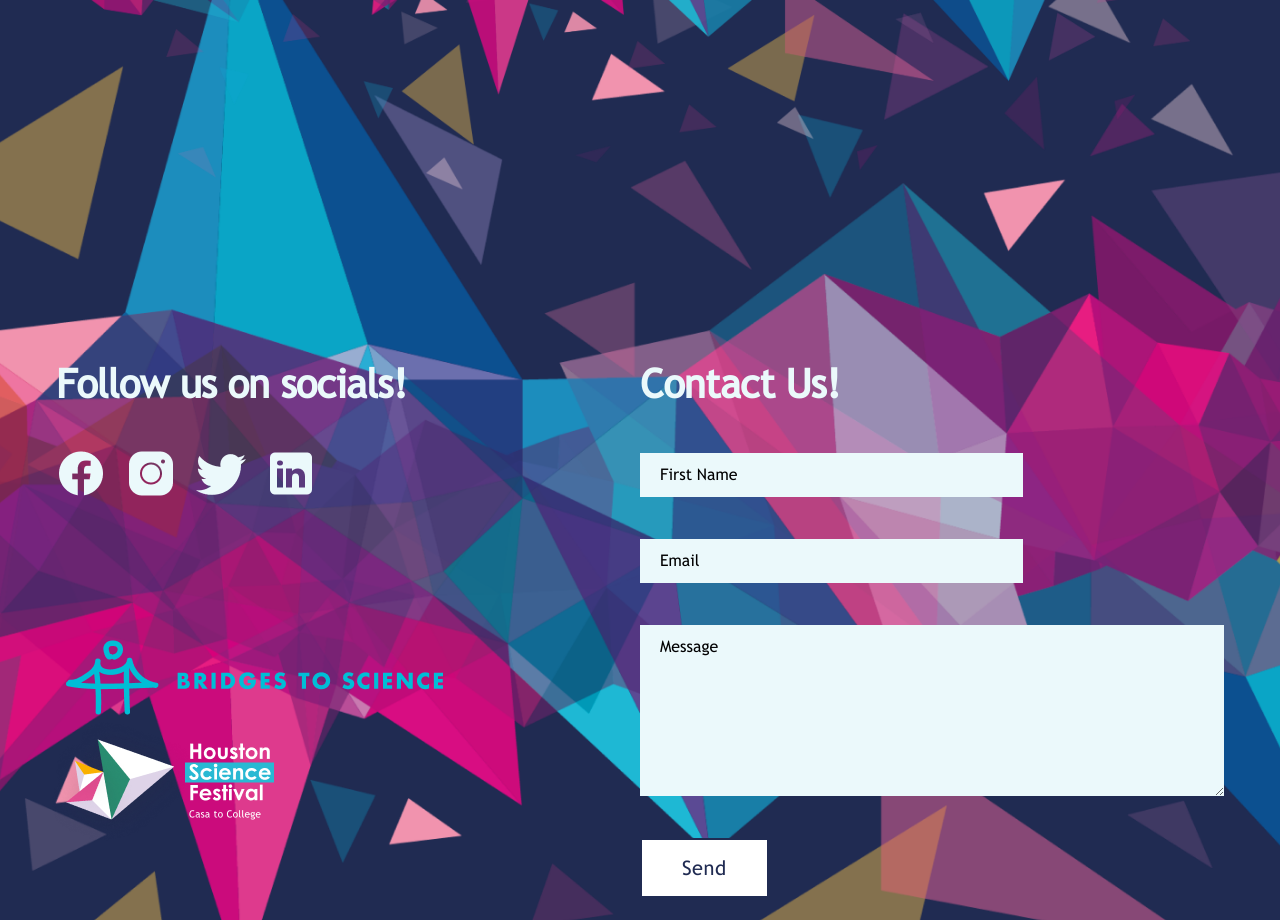
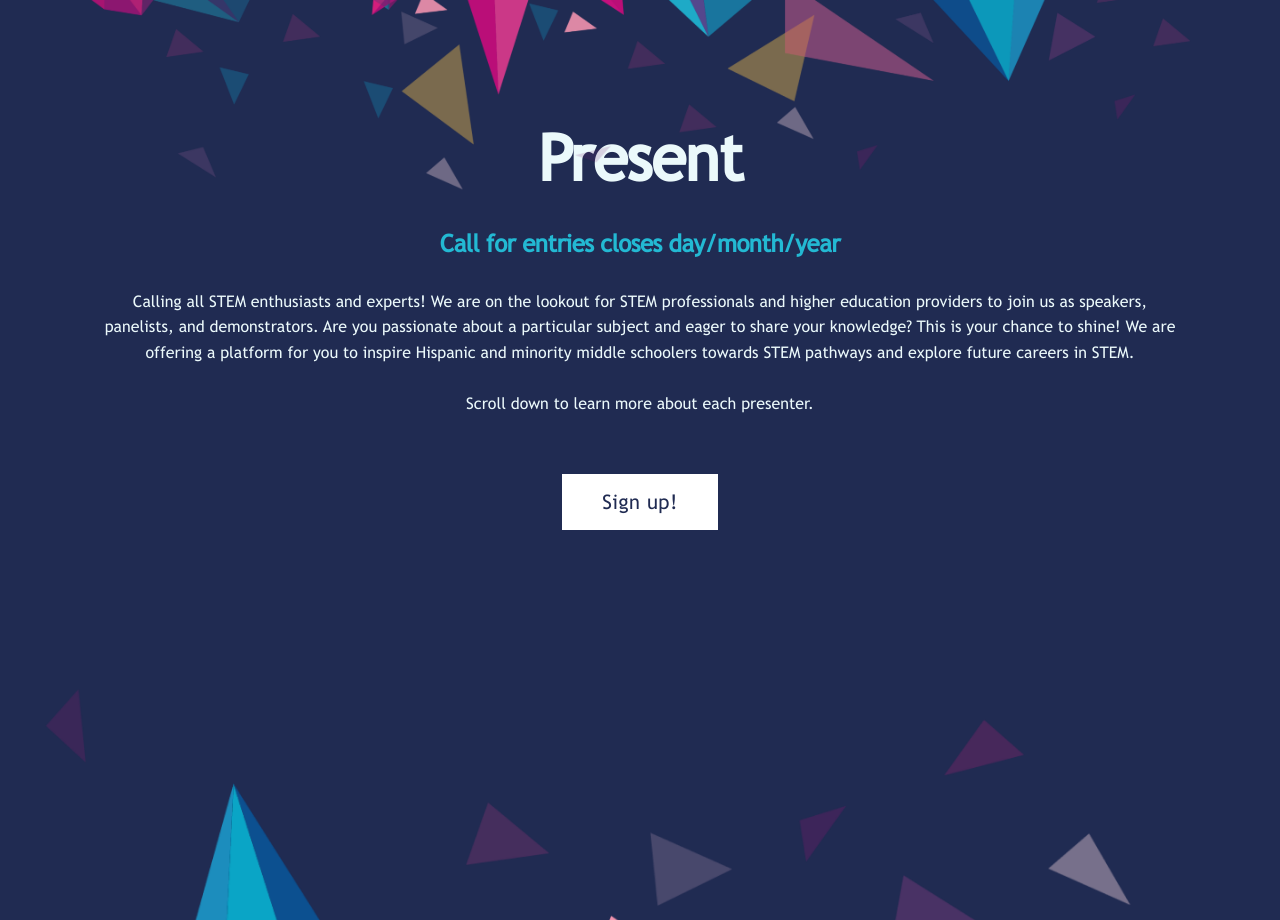
Before and after one commit to cmcoke/houston-science-festival, a Next.js app: page /present in a window 1280 px wide. Shown: the part 1240-2160 px from the top of the page. Built offline with nearby package versions, Linux system fonts and the light colour scheme.

Commit message:
created the present page intrduction section

```diff
--- a/app/present/page.tsx
+++ b/app/present/page.tsx
@@ -1,10 +1,27 @@
 import Hero from "@/components/Hero";
 import image from "../../public/images/hero--present.png";
+import Introduction from "@/components/Introduction";
+import Button from "@/components/Button";
 
 const Present = () => {
   return (
     <>
       <Hero image={image} alt="adorable girl being passionate about robotics" />
+      <Introduction
+        title="Present"
+        subtitle="Call for entries closes day/month/year"
+        paragraph={
+          <>
+            Calling all STEM enthusiasts and experts! We are on the lookout for STEM professionals and higher education providers to join us as speakers, panelists, and demonstrators. Are you passionate about a particular subject and eager to share your knowledge? This is your chance to shine! We are offering a platform for you to inspire Hispanic and minority middle schoolers towards STEM pathways and explore future careers in STEM.
+            <br />
+            <br />
+            Scroll down to learn more about each presenter.
+            <br />
+            <br />
+          </>
+        }
+        button={<Button text="Sign up!" ariaLabel="Sign up" />}
+      />
     </>
   );
 };
--- a/components/Introduction.tsx
+++ b/components/Introduction.tsx
@@ -1,7 +1,7 @@
 interface introductionProps {
   title: React.ReactNode;
   subtitle?: React.ReactNode;
-  paragraph: string;
+  paragraph: React.ReactNode;
   button: React.ReactNode;
 }
 
```
